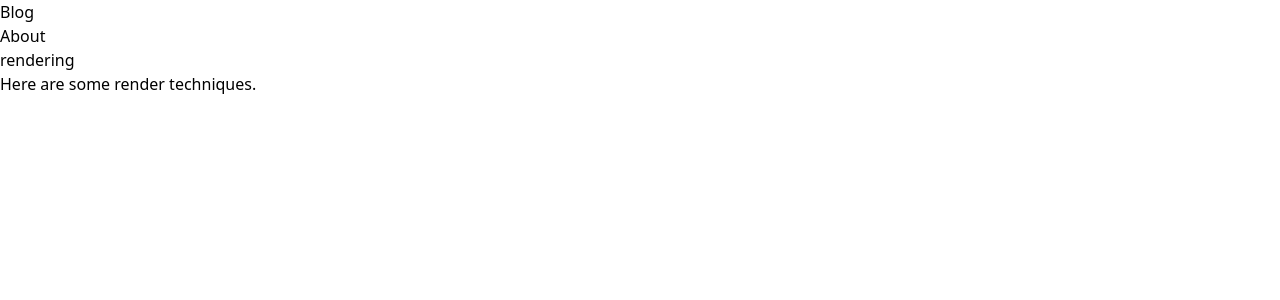
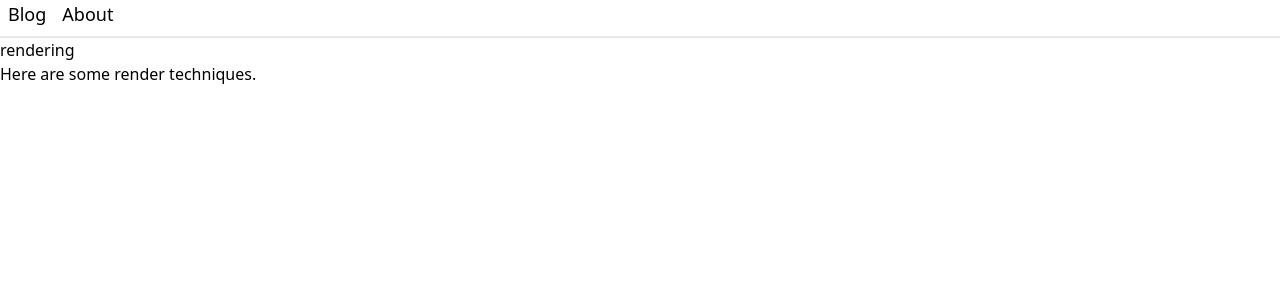
Before and after one commit to jetroberts/jr-frontend, a Next.js app in the folder client/: page /blog/rendering in a window 1280 px wide. Shown: the top 300 px of the page. Built offline with nearby package versions, Linux system fonts and the light colour scheme.

Commit message:
feat: started working on navbar

```diff
--- a/client/app/head.tsx
+++ b/client/app/head.tsx
@@ -1,5 +1,5 @@
 export default function Head() {
     return (
-        <title>Blog</title>
+        <title>Home</title>
     )
 }
--- a/client/app/page.tsx
+++ b/client/app/page.tsx
@@ -1,4 +1,7 @@
+import { getPosts, Post } from "../internal/postprocessor"
+
 export default function LandingPage() {
+    const posts = getPosts()
     return (
         <div>
             <h1>This is the landing page</h1>
--- a/client/components/navbar.tsx
+++ b/client/components/navbar.tsx
@@ -1,10 +1,10 @@
 export default function Navbar() {
     return (
-        <div>
+        <div className="border-b-2">
             <nav>
-                <ul className="flex-1 flex-row">
-                    <li>Blog</li>
-                    <li>About</li>
+                <ul className="flex flex-row pb-2">
+                    <li className="px-2 text-lg">Blog</li>
+                    <li className="px-2 text-lg">About</li>
                 </ul>
             </nav>
         </div>
--- a/client/internal/postprocessor.ts
+++ b/client/internal/postprocessor.ts
@@ -20,7 +20,7 @@ export function getPosts(): Post[] {
 
         const matterResult = matter(filecontents)
 
-        return <Post>{
+        return {
             id: fileId,
             title: matterResult.data.title,
             date: matterResult.data.date,
@@ -35,7 +35,7 @@ export function getPost(id: string): Post {
     const posts: Post[] = getPosts()
     const currentPost = posts.filter(post => post.id === id)
     if(currentPost.length === 0) {
-        return <Post>{}
+        return
     }
 
     return currentPost[0]
```
